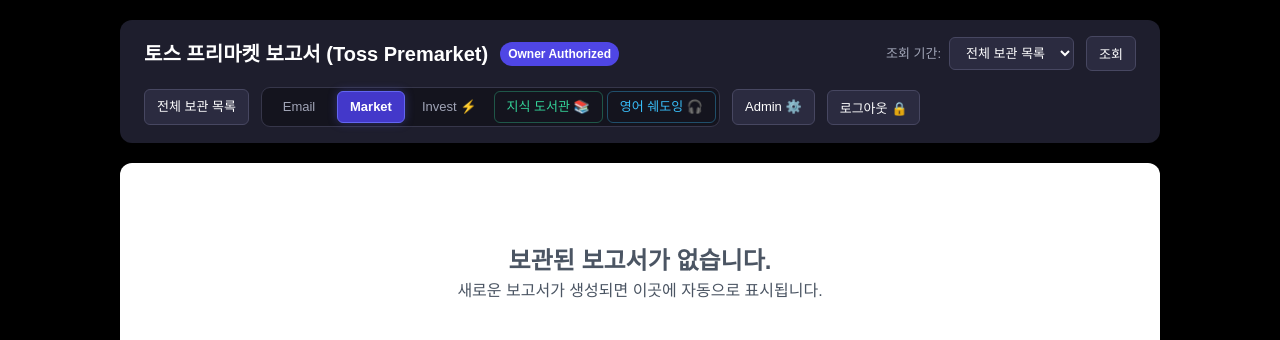
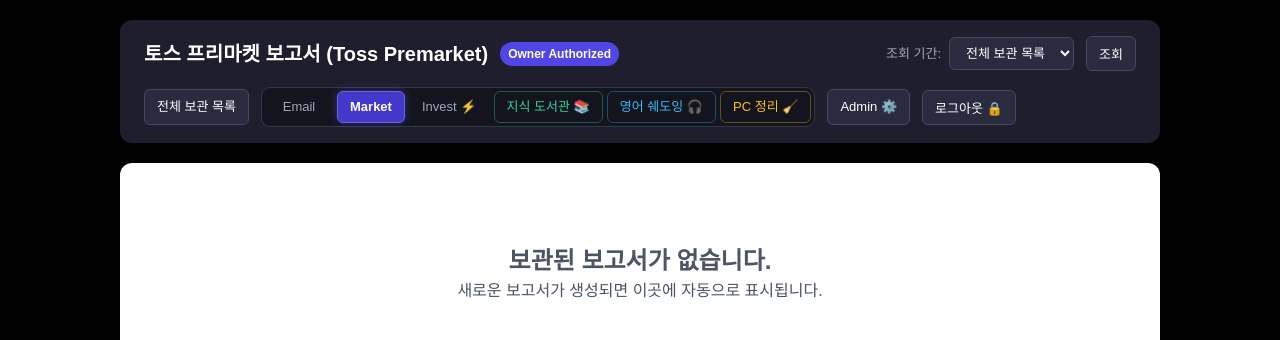
Before and after one commit to tonykks/skyview-django, a Django app: template skyview/templates/skyview/toss_reports.html in a window 1280 px wide. Shown: the part 180-520 px from the top of the page. Run offline with Django 5.2, Linux system fonts and the light colour scheme; the template is opened without the code that fills it, so the values that code supplies are empty.

Commit message:
feat(nav): add local PC cleanup launcher button (tony-cleanup://)
Co-Authored-By: Claude Sonnet 5.5 <noreply@anthropic.com>

```diff
--- a/skyview/templates/skyview/private_reports.html
+++ b/skyview/templates/skyview/private_reports.html
@@ -314,6 +314,16 @@
     border-color: rgba(56, 189, 248, 0.6);
     box-shadow: 0 0 10px rgba(56, 189, 248, 0.3);
   }
+  .report-switch-btn.cleanup-btn {
+    color: #fbbf24;
+    border-color: rgba(251, 191, 36, 0.35);
+  }
+  .report-switch-btn.cleanup-btn:hover {
+    color: #fcd34d;
+    background: rgba(251, 191, 36, 0.15);
+    border-color: rgba(251, 191, 36, 0.6);
+    box-shadow: 0 0 10px rgba(251, 191, 36, 0.3);
+  }
   .report-switch-btn.invest-btn:hover {
     color: #38bdf8;
     background: rgba(56, 189, 248, 0.12);
@@ -366,6 +376,7 @@
         <a href="tony-invest://open" class="report-switch-btn invest-btn" title="로컬 Toss Invest Agent 실행 (127.0.0.1:5000)" aria-label="로컬 Invest 실행">Invest ⚡</a>
         <a href="tony-library://open" class="report-switch-btn library-btn" title="내 PC YouTube 지식 도서관 자동 실행 (127.0.0.1:8080 서버 자동 시작 및 연결)" aria-label="지식 도서관">지식 도서관 📚</a>
         <a href="tony-shadowing://open" class="report-switch-btn shadowing-btn" title="내 PC English Shadowing Local Admin 자동 실행 (127.0.0.1:8765 서버 자동 시작 및 연결)" aria-label="영어 쉐도잉">영어 쉐도잉 🎧</a>
+        <a href="tony-cleanup://open" class="report-switch-btn cleanup-btn" title="내 PC 정리·점검 실행 (127.0.0.1:8766, 체크한 파일만 휴지통으로)" aria-label="PC 정리">PC 정리 🧹</a>
       </div>
       <a href="/admin/" class="btn-action" target="_blank" rel="noopener">Admin ⚙️</a>
       <form method="post" action="{% url 'admin:logout' %}?next=/" style="display: inline;">
--- a/skyview/templates/skyview/toss_reports.html
+++ b/skyview/templates/skyview/toss_reports.html
@@ -107,6 +107,16 @@
     border-color: rgba(56, 189, 248, 0.6);
     box-shadow: 0 0 10px rgba(56, 189, 248, 0.3);
   }
+  .report-switch-btn.cleanup-btn {
+    color: #fbbf24;
+    border-color: rgba(251, 191, 36, 0.35);
+  }
+  .report-switch-btn.cleanup-btn:hover {
+    color: #fcd34d;
+    background: rgba(251, 191, 36, 0.15);
+    border-color: rgba(251, 191, 36, 0.6);
+    box-shadow: 0 0 10px rgba(251, 191, 36, 0.3);
+  }
   .report-switch-btn.invest-btn:hover {
     color: #38bdf8;
     background: rgba(56, 189, 248, 0.12);
@@ -162,6 +172,7 @@
         <a href="tony-invest://open" class="report-switch-btn invest-btn" title="로컬 Toss Invest Agent 실행 (127.0.0.1:5000)" aria-label="로컬 Invest 실행">Invest ⚡</a>
         <a href="tony-library://open" class="report-switch-btn library-btn" title="내 PC YouTube 지식 도서관 자동 실행 (127.0.0.1:8080 서버 자동 시작 및 연결)" aria-label="지식 도서관">지식 도서관 📚</a>
         <a href="tony-shadowing://open" class="report-switch-btn shadowing-btn" title="내 PC English Shadowing Local Admin 자동 실행 (127.0.0.1:8765 서버 자동 시작 및 연결)" aria-label="영어 쉐도잉">영어 쉐도잉 🎧</a>
+        <a href="tony-cleanup://open" class="report-switch-btn cleanup-btn" title="내 PC 정리·점검 실행 (127.0.0.1:8766, 체크한 파일만 휴지통으로)" aria-label="PC 정리">PC 정리 🧹</a>
       </div>
       <a class="btn-action" href="{% url 'admin:index' %}" target="_blank" rel="noopener">Admin ⚙️</a>
       <form method="post" action="{% url 'admin:logout' %}?next=/">
```
